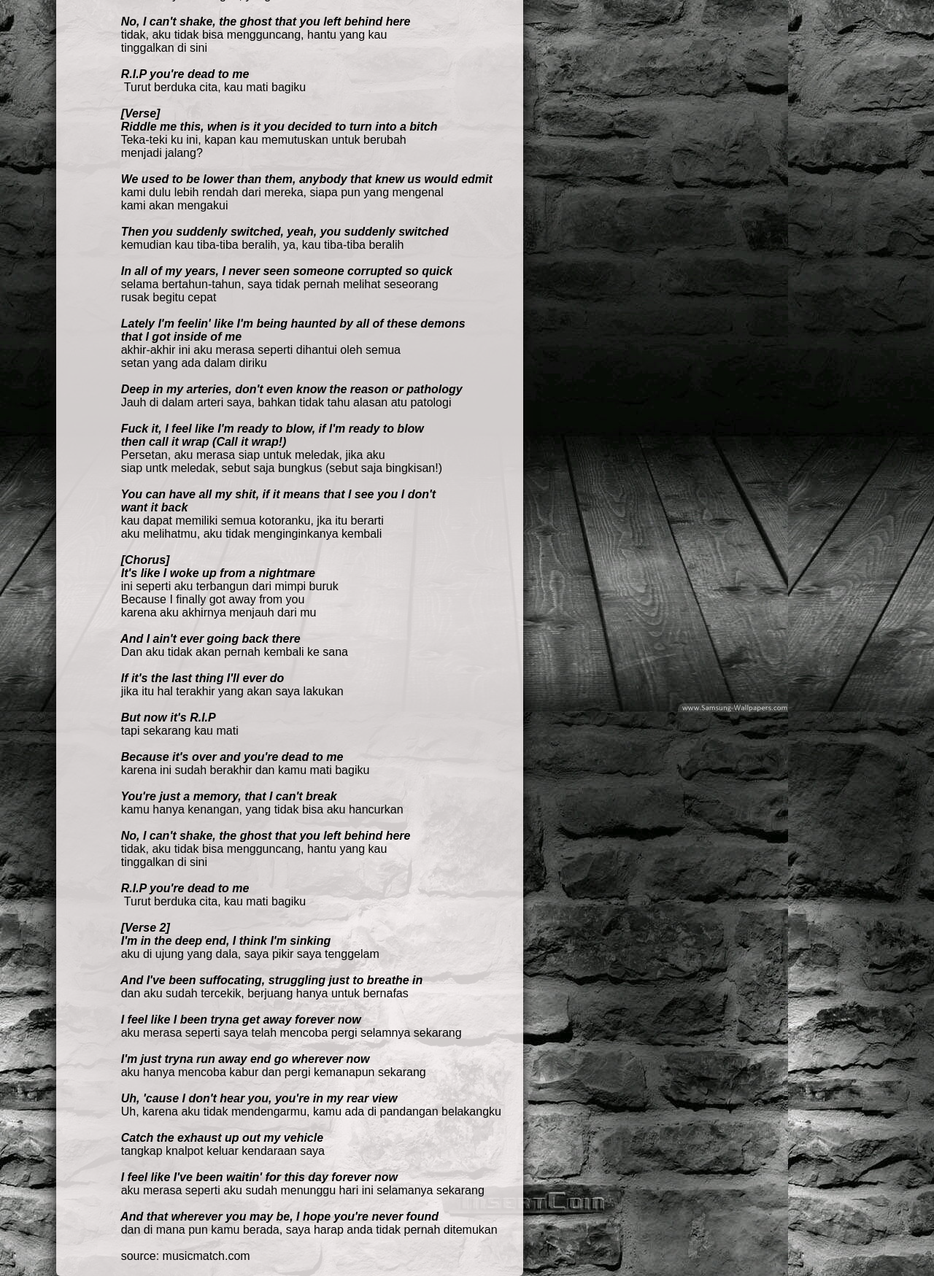
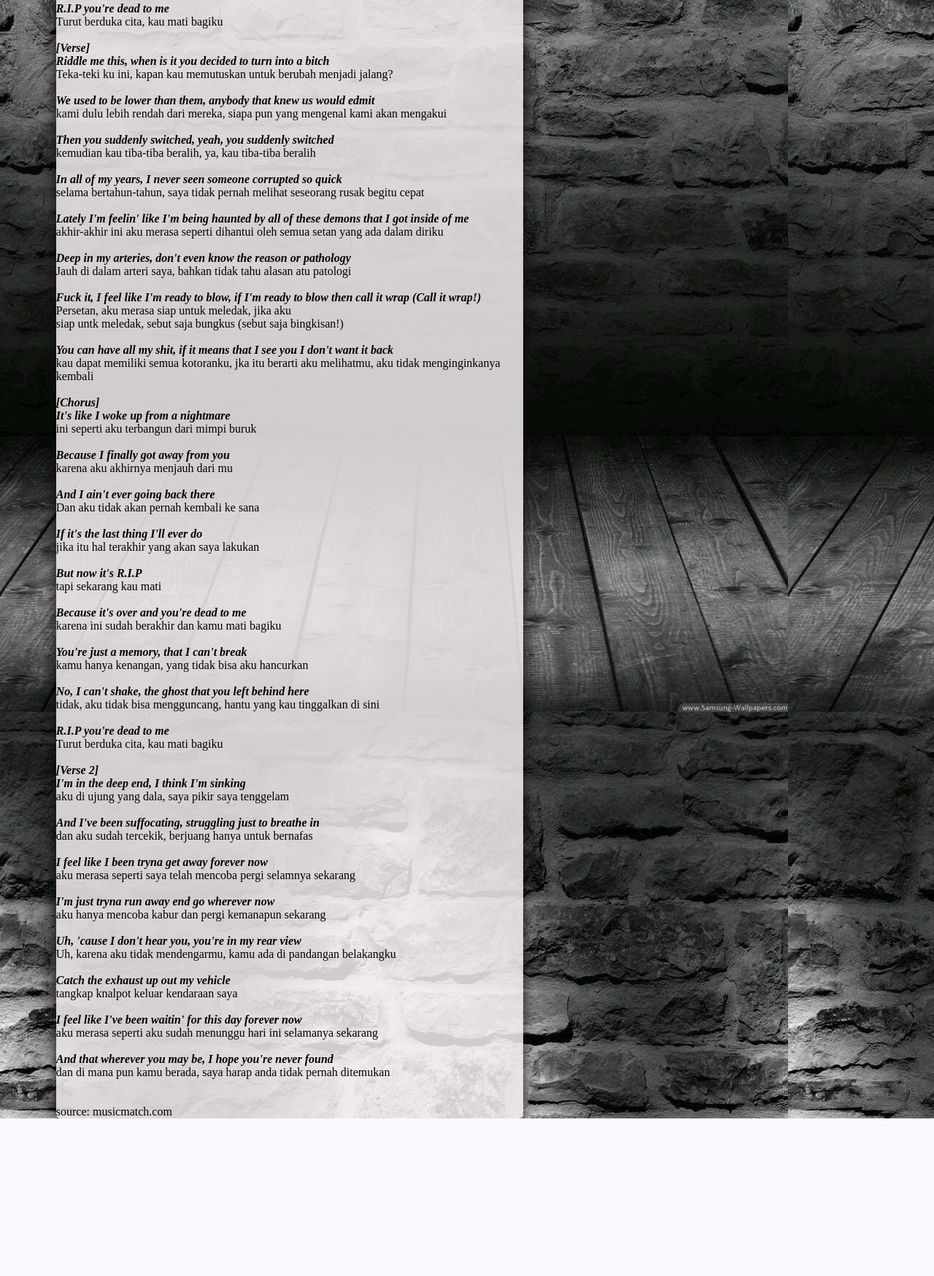
Before and after one commit to Abdurrozaq63/abdurrozaq63.github.io, a plain HTML site: page index.html in a window 1280 px wide. Shown: the part 944-2693 px from the top of the page at 73% size. After the commit the page ends 2477 px from the top, so only its background shows below. Drawn offline with Linux system fonts and the light colour scheme.

Commit message:
Update index.html

```diff
--- a/index.html
+++ b/index.html
@@ -58,133 +58,201 @@
 
             <section class="isi">
 
-                <pre id="lirik">
+
                     <h3 id="judul">Lirik Whales & Fraxo - Dead To Me</h3>
+
+                    <p class="lirik">
+                        <br>
                     <strong><i>
-                    [Intro]
-                    it's like I woke up from a nightmare
-                    it's like I woke up from a nightmare</i></strong>
-                    ini seperti aku terbangun dari mimpi buruk
-
+                    [Intro]<br>
+                    it's like I woke up from a nightmare<br>
+                    it's like I woke up from a nightmare</i></strong><br>
+                    ini seperti aku terbangun dari mimpi buruk<br><br> </p>
+                    <p class="lirik">
                     <b><i>
                     [Chorus]
                     It's like I woke up from a nightmare</i>
-                    </b>Ini seperti aku terbangun dari mimpi buruk
+                    </b><br>Ini seperti aku terbangun dari mimpi buruk<br><br>
+                    <p class="lirik">
                     <b><i>
                     Because I finally got away from you
-                    </i></b>karena aku akhirnya menjauh dari mu
+                    </i></b><br>karena aku akhirnya menjauh dari mu<br><br></p>
+
+                    <p class="lirik">
                     <b><i>
                     And I ain't ever going back there
-                    </i></b>Dan aku tidak akan pernah kembali ke sana
+                    </i></b><br>Dan aku tidak akan pernah kembali ke sana<br><br></p>
+
+                    <p class="lirik">
                     <b><i>
                     If it's the last thing I'll ever do
-                    </i></b>jika itu hal terakhir yang akan saya lakukan
+                    </i></b><br>jika itu hal terakhir yang akan saya lakukan<br><br></p>
+
+                    <p class="lirik">
                     <b><i>
                     But now it's R.I.P
-                    </i></b>tapi sekarang kau mati
+                    </i></b><br>tapi sekarang kau mati<br><br></p>
+
+                    <p class="lirik">
                     <b><i>
                     Because it's over and you're dead to me
-                    </i></b>karena ini sudah berakhir dan kamu mati bagiku
+                    </i></b><br>karena ini sudah berakhir dan kamu mati bagiku<br><br>
+
+                    <p class="lirik">
                     <b><i>
                     You're just a memory, that I can't break
-                    </i></b>kamu hanya kenangan, yang tidak bisa aku hancurkan
+                    </i></b><br>kamu hanya kenangan, yang tidak bisa aku hancurkan<br><br></p>
+
+                    <p class="lirik">
                     <b><i>
                     No, I can't shake, the ghost that you left behind here
-                    </i></b>tidak, aku tidak bisa mengguncang, hantu yang kau
-                    tinggalkan di sini
+                    </i></b><br>tidak, aku tidak bisa mengguncang, hantu yang kau
+                    tinggalkan di sini<br><br></p>
 
+                    <p class="lirik">
                     <b><i>R.I.P you're dead to me
-                    </i></b> Turut berduka cita, kau mati bagiku
+                    </i></b> <br>Turut berduka cita, kau mati bagiku<br><br></p>
 
-                    <b><i>[Verse]
-                    Riddle me this, when is it you decided to turn into a bitch</i></b>
+                    <p class="lirik">
+                    <b><i>[Verse]<br>
+                    Riddle me this, when is it you decided to turn into a bitch</i></b><br>
                     Teka-teki ku ini, kapan kau memutuskan untuk berubah
-                    menjadi jalang?
+                    menjadi jalang?<br><br></p>
+
+                    <p class="lirik">
                     <b><i>
                     We used to be lower than them, anybody that knew us would edmit
-                    </i></b>kami dulu lebih rendah dari mereka, siapa pun yang mengenal
-                    kami akan mengakui
+                    </i></b><br>kami dulu lebih rendah dari mereka, siapa pun yang mengenal
+                    kami akan mengakui<br><br></p>
+
+                    <p class="lirik">
                     <b><i>
                     Then you suddenly switched, yeah, you suddenly switched
-                    </i></b>kemudian kau tiba-tiba beralih, ya, kau tiba-tiba beralih
+                    </i></b><br>kemudian kau tiba-tiba beralih, ya, kau tiba-tiba beralih<br><br></p>
+
+                    <p class="lirik">
                     <b><i>
                     In all of my years, I never seen someone corrupted so quick
-                    </i></b>selama bertahun-tahun, saya tidak pernah melihat seseorang
-                    rusak begitu cepat
+                    </i></b><br>selama bertahun-tahun, saya tidak pernah melihat seseorang
+                    rusak begitu cepat<br><br></p>
+
+                    <p class="lirik">
                     <b><i>
                     Lately I'm feelin' like I'm being haunted by all of these demons
                     that I got inside of me
-                    </i></b>akhir-akhir ini aku merasa seperti dihantui oleh semua
-                    setan yang ada dalam diriku
+                    </i></b><br>akhir-akhir ini aku merasa seperti dihantui oleh semua
+                    setan yang ada dalam diriku<br><br></p>
+
+                    <p class="lirik">
                     <b><i>
                     Deep in my arteries, don't even know the reason or pathology
-                    </i></b>Jauh di dalam arteri saya, bahkan tidak tahu alasan atu patologi
+                    </i></b><br>Jauh di dalam arteri saya, bahkan tidak tahu alasan atu patologi<br><br></p>
+
+                    <p class="lirik">
                     <b><i>
                     Fuck it, I feel like I'm ready to blow, if I'm ready to blow
                     then call it wrap (Call it wrap!)
-                    </i></b>Persetan, aku merasa siap untuk meledak, jika aku
-                    siap untk meledak, sebut saja bungkus (sebut saja bingkisan!)
+                    </i></b><br>Persetan, aku merasa siap untuk meledak, jika aku<br>
+                    siap untk meledak, sebut saja bungkus (sebut saja bingkisan!)<br><br></p>
+
+                    <p class="lirik">
                     <b><i>
                     You can have all my shit, if it means that I see you I don't
                     want it back
-                    </i></b>kau dapat memiliki semua kotoranku, jka itu berarti
-                    aku melihatmu, aku tidak menginginkanya kembali
+                    </i></b><br>kau dapat memiliki semua kotoranku, jka itu berarti
+                    aku melihatmu, aku tidak menginginkanya kembali<br><br></p>
+
+                    <p class="lirik">
                     <b><i>
-                    [Chorus]
+                    [Chorus]<br>
                     It's like I woke up from a nightmare
-                    </i></b>ini seperti aku terbangun dari mimpi buruk
+                    </i></b><br>ini seperti aku terbangun dari mimpi buruk<br><br></p>
+                    <p class="lirik">
+                    <b><i>
                     Because I finally got away from you
-                    </i></b>karena aku akhirnya menjauh dari mu
+                    </i></b><br>karena aku akhirnya menjauh dari mu<br><br></p>
+
+                    <p class="lirik">
                     <b><i>
                     And I ain't ever going back there
-                    </i></b>Dan aku tidak akan pernah kembali ke sana
+                    </i></b><br>Dan aku tidak akan pernah kembali ke sana<br><br></p>
+
+                    <p class="lirik">
                     <b><i>
                     If it's the last thing I'll ever do
-                    </i></b>jika itu hal terakhir yang akan saya lakukan
+                    </i></b><br>jika itu hal terakhir yang akan saya lakukan<br><br></p>
+
+                    <p class="lirik">
                     <b><i>
                     But now it's R.I.P
-                    </i></b>tapi sekarang kau mati
+                    </i></b><br>tapi sekarang kau mati<br><br></p>
+
+                    <p class="lirik">
                     <b><i>
                     Because it's over and you're dead to me
-                    </i></b>karena ini sudah berakhir dan kamu mati bagiku
+                    </i></b><br>karena ini sudah berakhir dan kamu mati bagiku<br><br></p>
+
+                    <p class="lirik">
                     <b><i>
                     You're just a memory, that I can't break
-                    </i></b>kamu hanya kenangan, yang tidak bisa aku hancurkan
+                    </i></b><br>kamu hanya kenangan, yang tidak bisa aku hancurkan<br><br></p>
+
+                    <p class="lirik">
                     <b><i>
                     No, I can't shake, the ghost that you left behind here
-                    </i></b>tidak, aku tidak bisa mengguncang, hantu yang kau
-                    tinggalkan di sini
+                    </i></b><br>tidak, aku tidak bisa mengguncang, hantu yang kau
+                    tinggalkan di sini<br><br></p>
+
+                    <p class="lirik">
 
                     <b><i>R.I.P you're dead to me
-                    </i></b> Turut berduka cita, kau mati bagiku
+                    </i></b> <br>Turut berduka cita, kau mati bagiku<br><br></p>
+
+                    <p class="lirik">
                     <b><i>
-                    [Verse 2]
+                    [Verse 2]<br>
                     I'm in the deep end, I think I'm sinking
-                    </i></b>aku di ujung yang dala, saya pikir saya tenggelam
+                    </i></b><br>aku di ujung yang dala, saya pikir saya tenggelam<br><br></p>
+
+                    <p class="lirik">
                     <b><i>
                     And I've been suffocating, struggling just to breathe in
-                    </i></b>dan aku sudah tercekik, berjuang hanya untuk bernafas
+                    </i></b><br>dan aku sudah tercekik, berjuang hanya untuk bernafas<br><br></p>
+
+                    <p class="lirik">
                     <b><i>
                     I feel like I been tryna get away forever now
-                    </i></b>aku merasa seperti saya telah mencoba pergi selamnya sekarang
+                    </i></b><br>aku merasa seperti saya telah mencoba pergi selamnya sekarang<br><br></p>
+
+                    <p class="lirik">
                     <b><i>
                     I'm just tryna run away end go wherever now
-                    </i></b>aku hanya mencoba kabur dan pergi kemanapun sekarang
+                    </i></b><br>aku hanya mencoba kabur dan pergi kemanapun sekarang<br><br></p>
+
+                    <p class="lirik">
                     <b><i>
                     Uh, 'cause I don't hear you, you're in my rear view
-                    </i></b>Uh, karena aku tidak mendengarmu, kamu ada di pandangan belakangku
+                    </i></b><br>Uh, karena aku tidak mendengarmu, kamu ada di pandangan belakangku<br><br></p>
+
+                    <p class="lirik">
                     <b><i>
                     Catch the exhaust up out my vehicle
-                    </i></b>tangkap knalpot keluar kendaraan saya
+                    </i></b><br>tangkap knalpot keluar kendaraan saya<br><br></p>
+
+                    <p class="lirik">
                     <b><i>
                     I feel like I've been waitin' for this day forever now
-                    </i></b>aku merasa seperti aku sudah menunggu hari ini selamanya sekarang
+                    </i></b><br>aku merasa seperti aku sudah menunggu hari ini selamanya sekarang<br><br></p>
+
+                    <p class="lirik">
                     <b><i>
                     And that wherever you may be, I hope you're never found
-                    </i></b>dan di mana pun kamu berada, saya harap anda tidak pernah ditemukan
+                    </i></b><br>dan di mana pun kamu berada, saya harap anda tidak pernah ditemukan<br><br></p>
 
-                    source: musicmatch.com
-                </pre>
+                    <p class="lirik">
+
+                   <p id="src"><br>source: musicmatch.com</p>
+
             </section>
             <section>
                 <aside class="samping">
```
